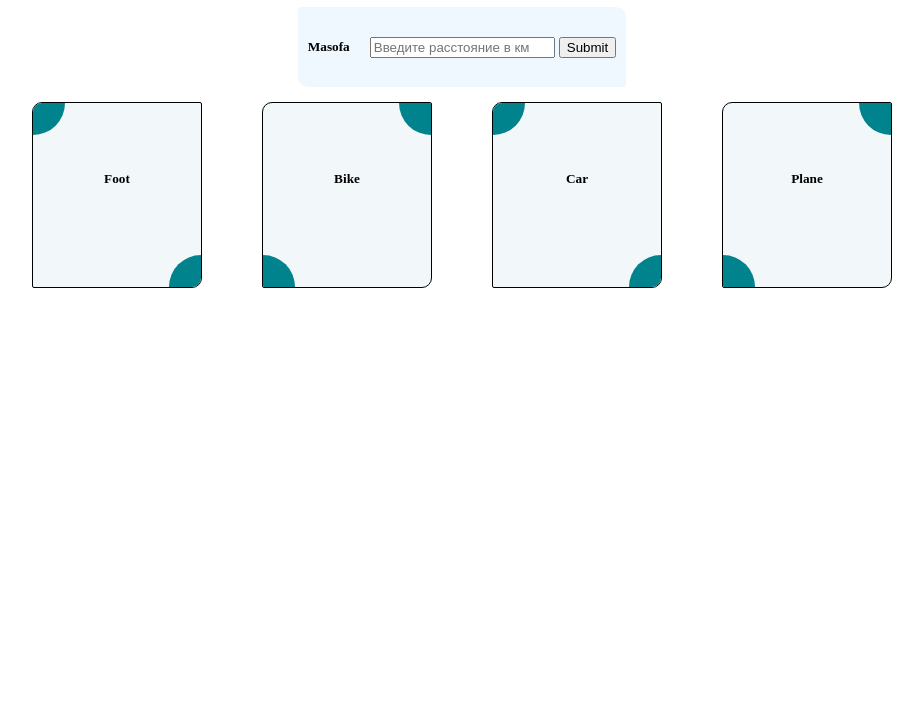
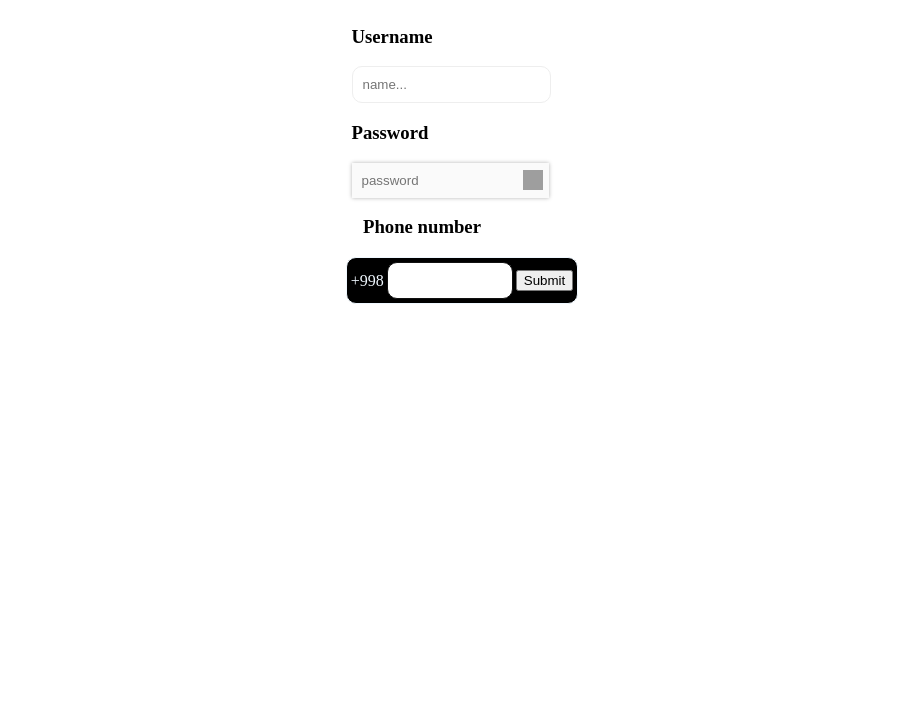
Before and after one commit to N75-homework/Alisher_Anvaro, a plain HTML site: page pages/index.html in a window 1280 px wide. Shown: the part 81-800 px from the top of the page, without its empty margins (178-1101 px from the left). Drawn offline with Linux system fonts and the light colour scheme; grey boxes are pictures that could not be loaded.

Commit message:
without cool styles

```diff
--- a/assets/style/style.css
+++ b/assets/style/style.css
@@ -1,136 +1,70 @@
-/* body{
+.wrapper{
+    display: flex;
+    flex-direction: column;
+    align-items: center;
+    justify-content: center;
+    /* gap: 20px; */
+}
+.eye{
+    position: relative;
+    left: -30px;
+    bottom: -5px;
+	display: inline-block;
+	width: 20px;
+	height: 20px;
+	background: url(https://snipp.ru/demo/495/view.svg) 0 0 no-repeat;
+}
+.phone{
+    display: flex;
+    flex-direction: column;
+}
+.eye.show{
+	background: url(https://snipp.ru/demo/495/no-view.svg) 0 0 no-repeat;
+}
+#form{
     background: #000;
     color: aliceblue;
-} */
-.container{
-    width: 100%;
-   max-width: 1200px;
-   margin: 0 auto;
-}
-.wrapper{
-display: flex;
-flex-direction: column;
-align-items: center;
-text-align: center;
-}
-.wrapper__form{
+    padding: 4px;
     display: flex;
     align-items: center;
-    gap: 20px;
+    gap: 3px;
+    border-radius: 10px;
+    border: 1px solid ;
+
+}
+/* #form:hover{
+    b
+} */
+  .inp1{
+    border-radius:10px;
+    border: 1px solid #eee;
+    transition: .3s border-color;
     padding: 10px;
-    margin-bottom: 15px;
-    border-radius: 2px 10px 2px 10px;
-    background: aliceblue;
-    color: #000;
-}
-.wrapper__cards{
-    display: flex;
-    align-items: center;
-    justify-content: center;
-    gap: 60px;
-}
+  }
+  .inp1:hover {
+    border: 1px solid #aaa;
+  }
 
-.wrapper__card{
-    display: flex;
-    flex-direction: column;
-    justify-content: center;
-    align-items: center;
+  .inp2{
+    background-color: #fafafa;
+    border:0;
+    box-shadow:0 0 4px rgba(0,0,0,0.3);
+    transition: .3s box-shadow;
+    padding: 10px;
+  }
+  .inp2:hover {
+    box-shadow:0 0 4px rgba(0,0,0,0.5);
+  }
+  .inp3 {
+    border:1px solid #111;
+    transition: .3s background-color;
+    border-radius: 10px;
+    padding: 10px;
+  }
+  .inp3:hover {
+    background-color: #fafafa;
+  }
+  .phone-title{
     position: relative;
-    height: 120px;
-    width: 120px;
-    border-radius: 10px 2px 10px 2px;
-    border: 1px solid;
-    background-color: #f2f8f9;
-    padding: 32px 24px;
-    z-index: 0;
-    overflow: hidden;
-    color: #000;
+    left: -40px;
   }
-    .wrapper__card:before {
-      content: "";
-      position: absolute;
-      z-index: -1;
-      top: -16px;
-      right: -16px;
-      background: #00838d;
-      height: 32px;
-      width: 32px;
-      border-radius: 32px;
-      transform: scale(2);
-      transform-origin: 50% 50%;
-      transition: transform 0.5s ease-out;
-    }
-    .wrapper__card:nth-child(odd):before {
-        content: "";
-        position: absolute;
-        z-index: -1;
-        top: -16px;
-        left: -16px;
-        background: #00838d;
-        height: 32px;
-        width: 32px;
-        border-radius: 32px;
-        transform: scale(2);
-        transform-origin: 50% 50%;
-        transition: transform 0.5s ease-out;
-    }
-    .wrapper__card:nth-child(even):after{
-        content: "";
-        position: absolute;
-        z-index: -1;
-        bottom: -16px;
-        left: -16px;
-        height: 32px;
-        width: 32px;
-        border-radius: 32px;
-        transform: scale(2);
-        background: #00838d;
-        transition: transform 0.5s ease-out;
-    }
-    .wrapper__card:nth-child(odd):after{
-        content: "";
-        position: absolute;
-        z-index: -1;
-        bottom: -16px;
-        right: -16px;
-        height: 32px;
-        width: 32px;
-        border-radius: 32px;
-        transform: scale(2);
-        background: #00838d;
-        transition: transform 0.5s ease-out;
-    }
-
-    .wrapper__card:hover:before {
-      transform: scale(25);
-    }
-    .wrapper__card:hover:after {
-      transform: scale(25);
-    }
-    .title{
-        text-align: center;
-         transition: 0.3s;
-    }
-    .subtitle{
-        text-align: center;
-        transition: 0.3s;
-    }
-    .wrapper__card:hover{
-
-        display: flex;
-        flex-direction: column;
-        justify-content: start;
-        align-items: center;
-    }
-    .wrapper__card:hover .title {
-        position: absolute;
-        top: 0;
-        font-size: 30px;
-        color: #ffffff;
-    }
-    .wrapper__card:hover  .subtitle {
-        font-size: 20px;
-        position: absolute;
-        bottom: 20px;
-        color: rgba(255, 255, 255, 0.8);
-    }
--- a/pages/index.html
+++ b/pages/index.html
@@ -1,56 +1,38 @@
 <!DOCTYPE html>
 <html lang="en">
 <head>
-    <meta charset="UTF-8" />
-    <meta http-equiv="X-UA-Compatible" content="IE=edge" />
-    <meta name="viewport" content="width=device-width, initial-scale=1.0" />
-    <title>Race</title>
-    <link rel="stylesheet" href="../assets/style/style.css" />
-    <link
-      rel="stylesheet"
-      href="https://cdnjs.cloudflare.com/ajax/libs/font-awesome/6.2.0/css/all.min.css"
-      integrity="sha512-xh6O/CkQoPOWDdYTDqeRdPCVd1SpvCA9XXcUnZS2FmJNp1coAFzvtCN9BmamE+4aHK8yyUHUSCcJHgXloTyT2A=="
-      crossorigin="anonymous"
-      referrerpolicy="no-referrer"
-    />
+    <meta charset="UTF-8">
+    <meta http-equiv="X-UA-Compatible" content="IE=edge">
+    <meta name="viewport" content="width=device-width, initial-scale=1.0">
+    <title>Document</title>
+    <link rel="stylesheet" href="/assets/style/style.css">
+    <link rel="stylesheet" href="https://cdnjs.cloudflare.com/ajax/libs/font-awesome/6.2.1/css/all.min.css" integrity="sha512-MV7K8+y+gLIBoVD59lQIYicR65iaqukzvf/nwasF0nqhPay5w/9lJmVM2hMDcnK1OnMGCdVK+iQrJ7lzPJQd1w==" crossorigin="anonymous" referrerpolicy="no-referrer" />
 </head>
 <body>
-    <div class="container">
     <div class="wrapper">
-          <div class="wrapper__top">
-              <h1 class="wrapper__top__h">Кто первый доедет</h1>
-              <div class="wrapper__form">
-                  <h5 class="wrapper__top__h">Masofa</h5>
-                  <form id="form" class="form">
-                      <input id="km" type="number" placeholder="Введите расстояние в км">
-                      <button type="submit">Submit</button>
+        <div class="wrapper__login">
+            <h1 class="wrapper__login__title">Client Login</h1>
+        </div>
+        <form>
+            <h3 class="form-title">Username</h3>
+            <input class="inp1" type="text" placeholder="name...">
+            <h3 class="form-title1">Password</h3>
+            <input class="inp2" type="password" placeholder="password" id="parol">
+            <a href="" class="eye" onclick="return passwordShowHide(this);"></a>
         </form>
+        <h3 class="phone-title">Phone number</h3>
+        <div class="phone">
+            <form id="form">
+                <label for="" class="label">+998</label>
+                <input class="inp3" type="number" name="num" min="900000000" max="999999999" id="num">
+                <button id="btn">Submit</button>
+              </form>
+              <p class="output"></p>
         </div>
     </div>
-          <div class="wrapper__cards">
-              <div class="wrapper__card">
-                  <img src="" alt="">
-                  <h5 class="title">Foot</h5>
-                  <p class="subtitle" id="piyoda"></p>
-              </div>
-              <div class="wrapper__card">
-                  <img src="" alt="">
-                  <h5 class="title">Bike</h5>
-                  <p class="subtitle" id="velik"></p>
-              </div>
-              <div class="wrapper__card">
-                  <img src="" alt="">
-                  <h5 class="title">Car</h5>
-                  <p class="subtitle" id="car"></p>
-              </div>
-              <div class="wrapper__card">
-                  <img src="" alt="">
-                  <h5 class="title">Plane</h5>
-                  <p class="subtitle" id="plane"></p>
-              </div>
-          </div>
-      </div>
-  </div>
-    <script src="../script/app.js"></script>
+
+
+
+    <script src="/script/app.js"></script>
 </body>
 </html>
--- a/script/app.js
+++ b/script/app.js
@@ -1,54 +1,27 @@
-const piyoda = document.querySelector("#piyoda");
-const bike = document.querySelector("#velik");
-const car = document.querySelector("#car");
-const plane = document.querySelector("#plane");
-const inp = document.querySelector("#km")
-const form = document.querySelector("#form")
+const form = document.querySelector('#form');
+const input = document.querySelector('#num');
+const btn = document.querySelector('#btn');
+const out = document.querySelector('.output');
+
+function passwordShowHide(smth){
+	var input = document.getElementById('parol');
+	if (input.getAttribute('type') == 'password') {
+		smth.classList.add('show');
+		input.setAttribute('type', 'text');
+	} else {
+		smth.classList.remove('show');
+		input.setAttribute('type', 'password');
+	}
+	return false;
+}
 
 
-form.addEventListener("click",function(e) {
+form.addEventListener('submit', (e)=>{
     e.preventDefault();
-    if(inp.value < 0){
-        alert('Введиет положительное число:)')
-        inp.value = 0;
+    let num = input.value;
+    let replacement = '****';
+    let result = num.substring(0, num.length - 4) + replacement;
 
-    }
-    function vts(data){
-        let time = inp.value / data,
-        d = time / 24,
-        h = time - Math.floor(d )* 24,
-        m = (h * 60) - Math.floor(h )* 60,
-        s = (m * 60) - Math.floor(m )* 60;
-        day = Math.floor(d);
-        hour = Math.floor(h);
-        minute = Math.floor(m);
-        second = Math.floor(s);
-
-        return include (day, hour, minute, second);
-    }
-
-    function include (day, hour, minute, second){
-        if(day < 1){
-            return `${hour}:${minute}:${second}`
-        }else{
-            return `${day}-day ${hour}:${minute}:${second}`
-        }
-
-    }
-
-piyoda.textContent = vts(3.6);
-bike.textContent = vts(14);
-car.textContent = vts(80);
-plane.textContent = vts(800);
-
+    out.innerHTML = `Телефон номер: ${result}`
 
 })
-
-
-
-
-// Время = 842 км / 67 км/ч = 12,5672 часа
-
-// Преобразуем эту десятичную дробь в минуты и секунды. Во-первых, умножьте 0,5672 на 60 = 34,0299 минут. Теперь мы умножаем это десятичное число на 60, чтобы получить секунды: 0,0299 * 60 = 1,8 секунды. Мы можем округлить это до 2 секунд, что даст нам 12 часов 34 минуты и 2 секунды.
-
-// Теперь вы знаете, как сделать преобразование скорости, расстояния и времени.
```
Also changed, not shown: 1 other file. Lines whose indentation alone changed are shown as unchanged.
